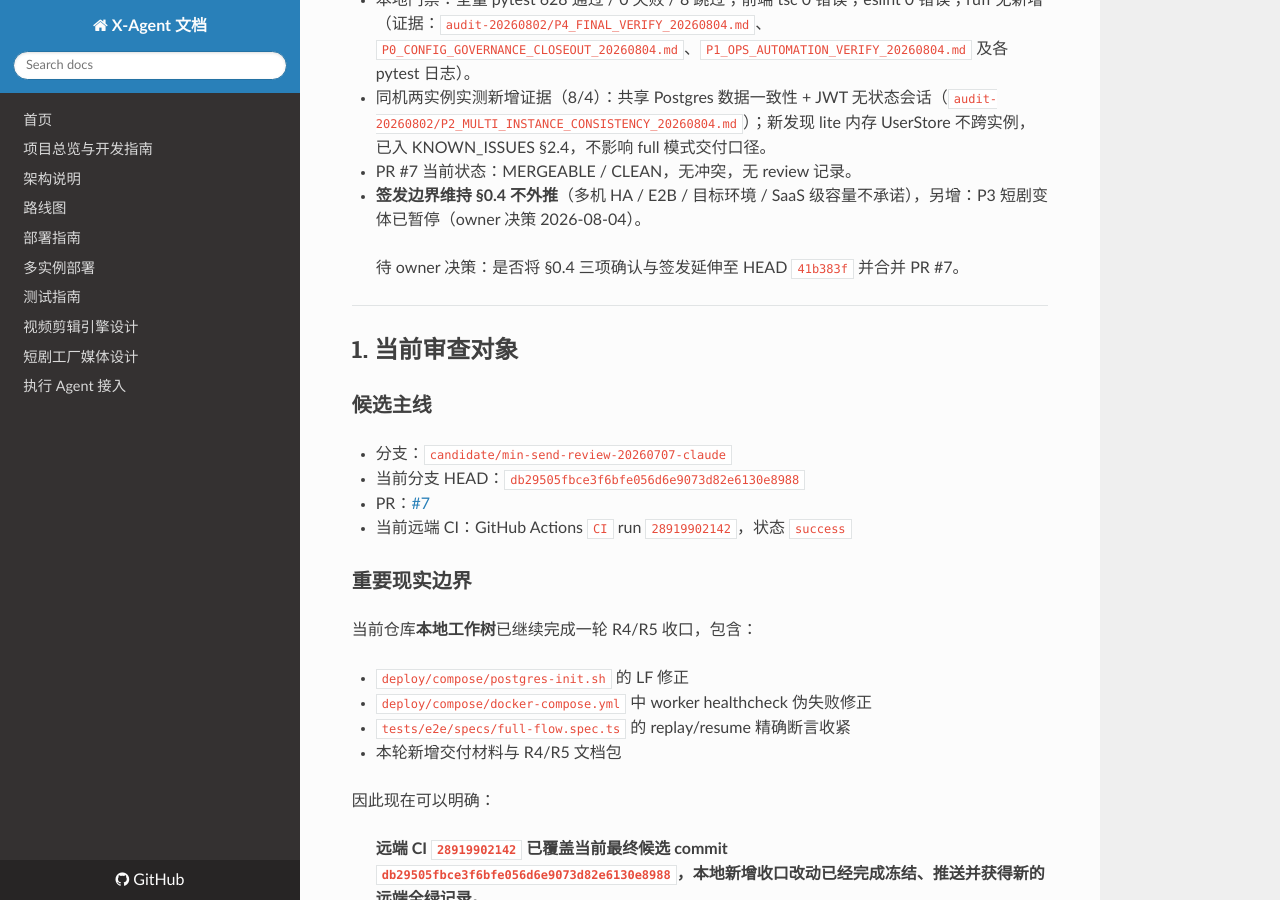
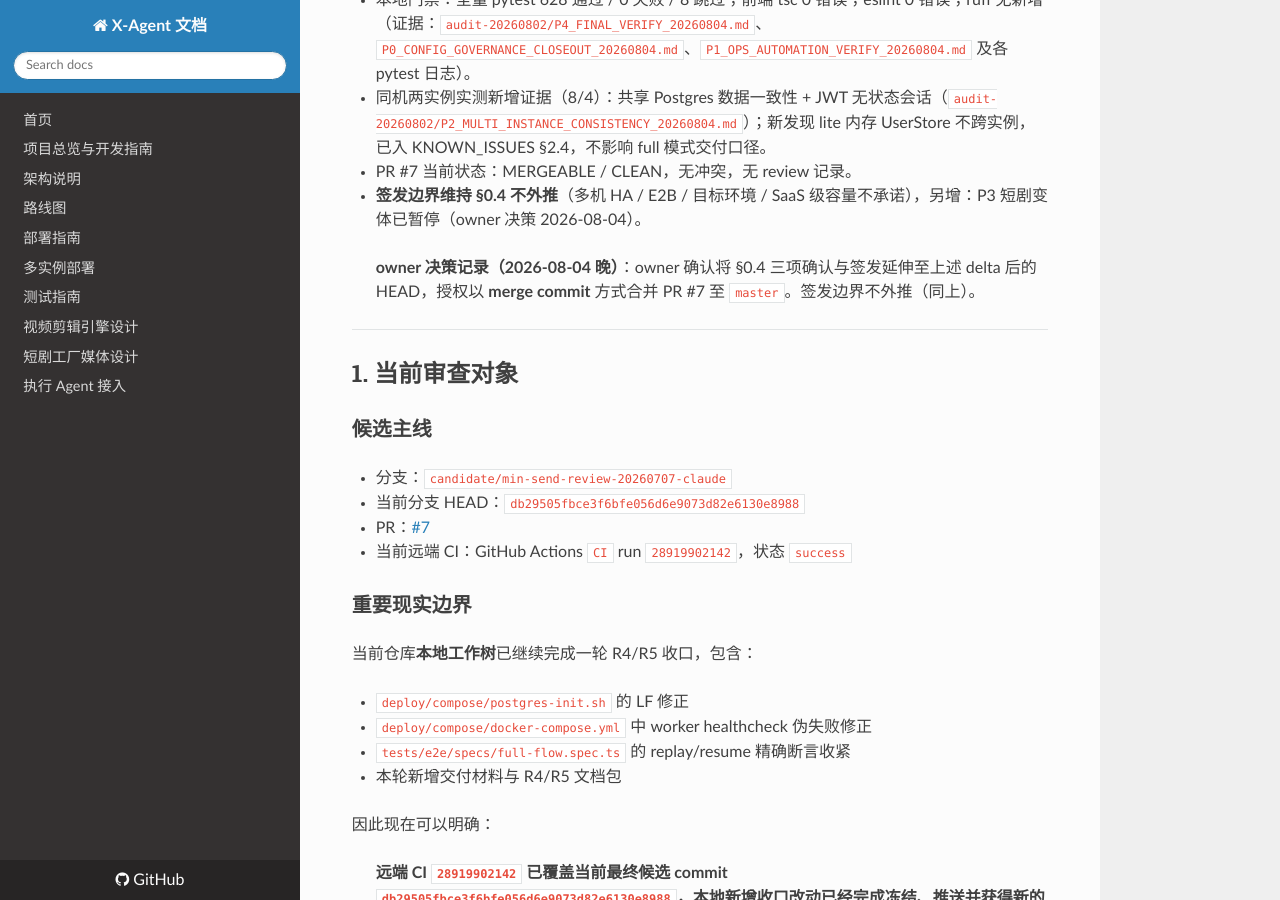
Before and after one commit to xiongpinji/xiongbao, an MkDocs documentation site: the page built from docs/coordination/reports/R5_FINAL_REVIEW_PACKAGE.md, in a window 1280 px wide and 900 px high, scrolled down 2236 px. Built offline with MkDocs 1.6.1, drawn with Linux system fonts in a browser that asks for light colours; nearby versions of some CDN libraries.

Commit message:
docs(release): R5 §0.5 owner 签发延伸留档（延伸至 41b383f 后 HEAD，授权 merge commit 合并）

```diff
--- a/docs/coordination/reports/R5_FINAL_REVIEW_PACKAGE.md
+++ b/docs/coordination/reports/R5_FINAL_REVIEW_PACKAGE.md
@@ -69,7 +69,7 @@
 - PR #7 当前状态：MERGEABLE / CLEAN，无冲突，无 review 记录。
 - **签发边界维持 §0.4 不外推**（多机 HA / E2B / 目标环境 / SaaS 级容量不承诺），另增：P3 短剧变体已暂停（owner 决策 2026-08-04）。
 
-> 待 owner 决策：是否将 §0.4 三项确认与签发延伸至 HEAD `41b383f` 并合并 PR #7。
+> **owner 决策记录（2026-08-04 晚）**：owner 确认将 §0.4 三项确认与签发延伸至上述 delta 后的 HEAD，授权以 **merge commit** 方式合并 PR #7 至 `master`。签发边界不外推（同上）。
 
 ---
 
```
